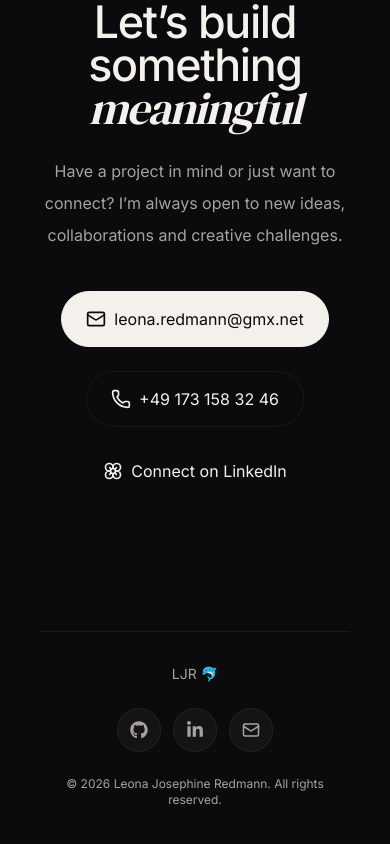
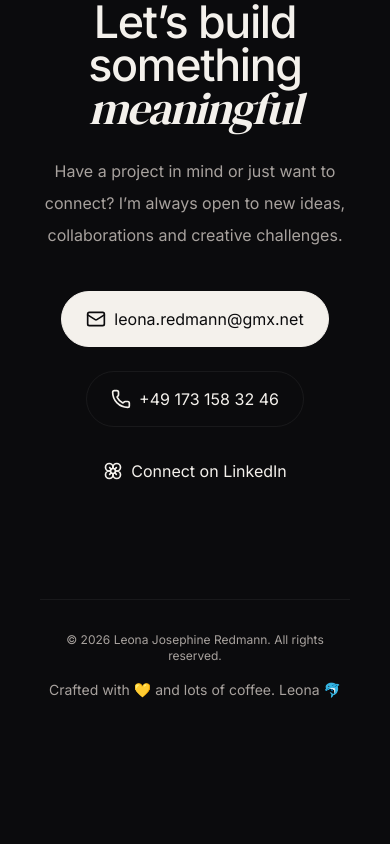
Before and after one commit to leonajosephine/modern-portfolio, a Next.js app: page / in a window 390 px wide. Shown: the part 7189-8033 px from the top of the page. After the commit the page ends 7929 px from the top, so only its background shows below. Built offline with nearby package versions, Linux system fonts and the light colour scheme.

Commit message:
feat(footer): update footer

```diff
--- a/components/Footer.tsx
+++ b/components/Footer.tsx
@@ -1,60 +1,24 @@
 "use client";
-
-import { Mail } from "lucide-react";
-import { FaGithub, FaLinkedinIn } from "react-icons/fa6";
 
 export default function Footer() {
   return (
-    <footer className="px-5 pb-12 pt-16 sm:px-6">
+    <footer className="px-5 pb-10 pt-8 sm:px-6">
       <div className="container">
         <div className="border-t border-border pt-8">
-
-          {/* Top Row */}
-          <div className="flex flex-col items-center justify-between gap-6 sm:flex-row">
-
-            {/* Name / Brand */}
-            <p className="text-sm text-muted-foreground">
-              LJR 🐬
+          <div className="flex flex-col items-center justify-between gap-4 text-center sm:flex-row sm:text-left">
+            <p className="text-xs text-muted-foreground">
+              © {new Date().getFullYear()} Leona Josephine Redmann. All rights
+            reserved.
             </p>
 
-            {/* Icon Links */}
-            <div className="flex items-center gap-3">
-              <a
-                href="https://github.com/leonajosephine"
-                target="_blank"
-                rel="noreferrer"
-                className="group flex h-11 w-11 items-center justify-center rounded-full border border-border bg-card transition hover:scale-105 hover:bg-muted"
-                aria-label="GitHub"
-              >
-                <FaGithub size={18} className="text-muted-foreground transition group-hover:text-foreground" />
-              </a>
-
-              <a
-                href="https://www.linkedin.com/in/leona-redmann-388900233?utm_source=share_via&utm_content=profile&utm_medium=member_ios"
-                target="_blank"
-                rel="noreferrer"
-                className="group flex h-11 w-11 items-center justify-center rounded-full border border-border bg-card transition hover:scale-105 hover:bg-muted"
-                aria-label="LinkedIn"
-              >
-                <FaLinkedinIn size={18} className="text-muted-foreground transition group-hover:text-foreground" />
-              </a>
-
-              <a
-                href="mailto:leona.redmann@gmx.net"
-                className="group flex h-11 w-11 items-center justify-center rounded-full border border-border bg-card transition hover:scale-105 hover:bg-muted"
-                aria-label="Email"
-              >
-                <Mail size={18} className="text-muted-foreground transition group-hover:text-foreground" />
-              </a>
-            </div>
+            <p className="text-sm text-muted-foreground">
+              Crafted with 💛 and lots of coffee. Leona 🐬
+            </p>
           </div>
 
-          {/* Optional: secondary contact */}
-          <div className="mt-6 text-center text-xs text-muted-foreground">
-            <p>
-              © {new Date().getFullYear()} Leona Josephine Redmann. All rights reserved.
-            </p>
-          </div>
+          {/*<p className="mt-6 text-center text-xs text-muted-foreground/70">
+            LJR🐬
+          </p>*/}
         </div>
       </div>
     </footer>
```
